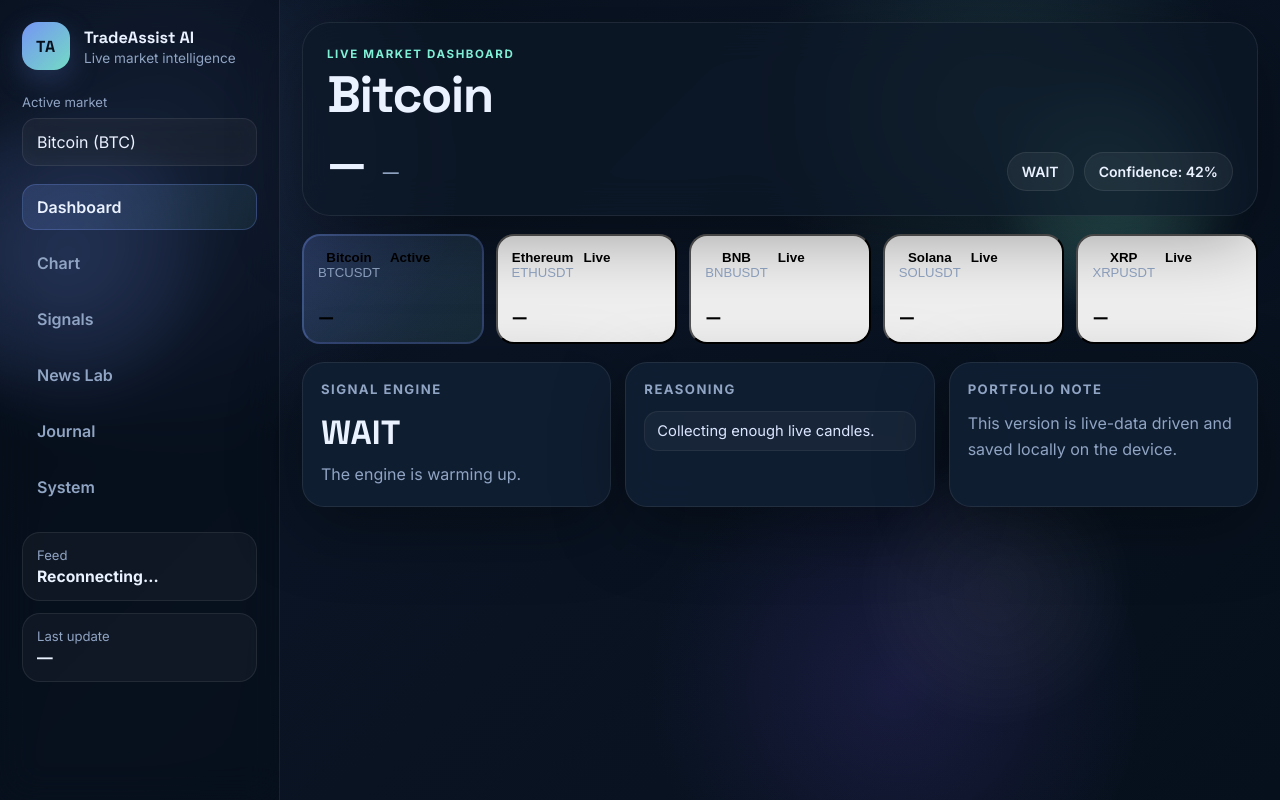
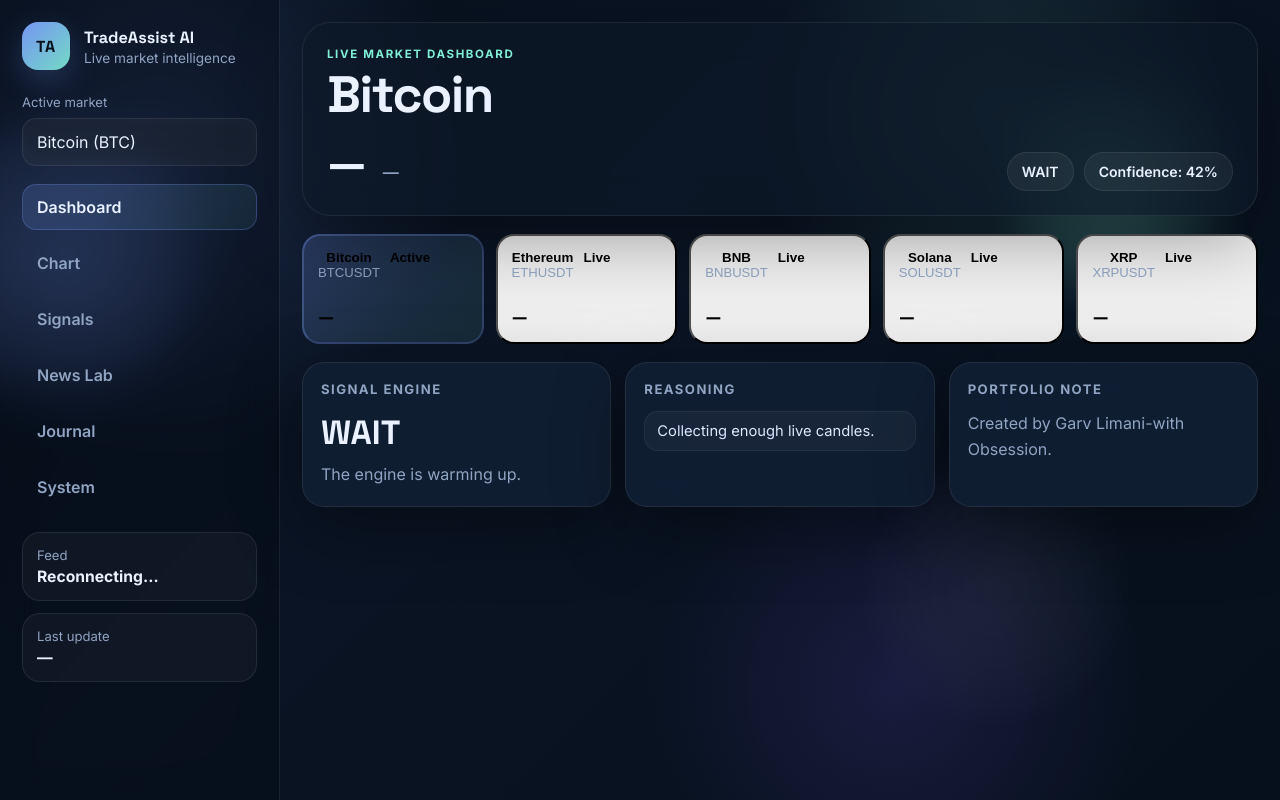
Before and after one commit to garvlimaniedu-sudo/tradeassist-ai, a website: page index.html in a window 1280 px wide. Drawn offline with Linux system fonts and the light colour scheme; no server answers.

Commit message:
Update index.html

```diff
--- a/index.html
+++ b/index.html
@@ -80,7 +80,7 @@
         <div class="card soft">
           <div class="card-title">Portfolio note</div>
           <div class="note-text">
-            This version is live-data driven and saved locally on the device.
+            Created by Garv Limani-with Obsession.
           </div>
         </div>
       </div>
```
